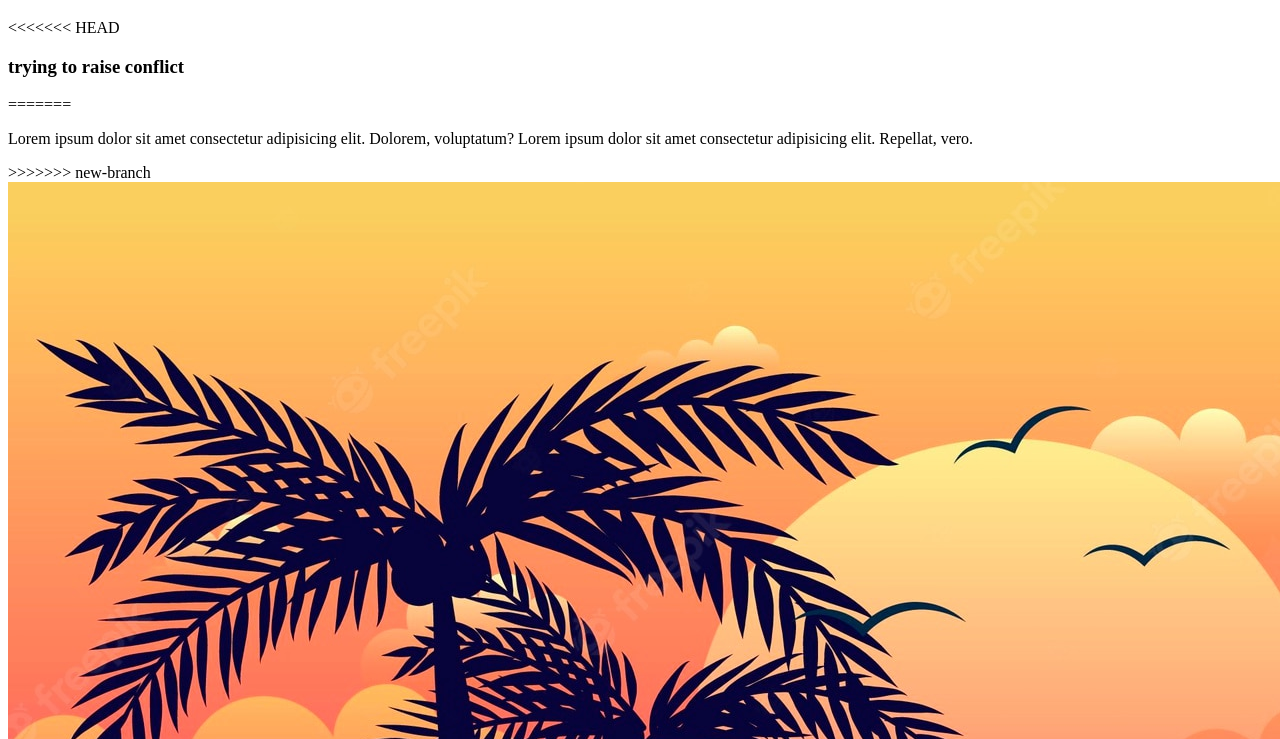
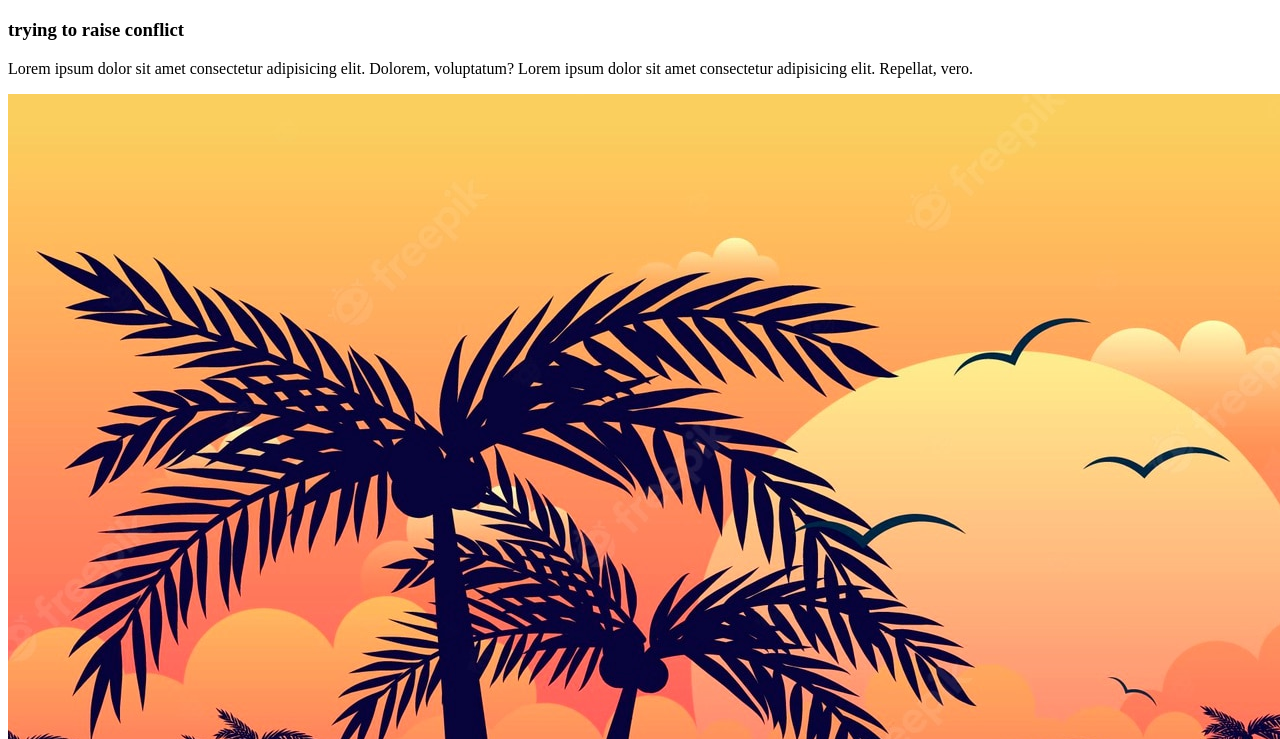
Before and after one commit to piyushsingh1801/learning, a plain HTML site: page index.html in a window 1280 px wide. Shown: the part 61-800 px from the top of the page. Drawn offline with Linux system fonts and the light colour scheme.

Commit message:
resolved

```diff
--- a/index.html
+++ b/index.html
@@ -8,13 +8,10 @@
 </head>
 <body>
     <h1>Learning Git</h1>
-<<<<<<< HEAD
     <h3>trying to raise conflict</h3>
-=======
     <p>Lorem ipsum dolor sit amet consectetur adipisicing elit. Dolorem, voluptatum?
         Lorem ipsum dolor sit amet consectetur adipisicing elit. Repellat, vero.
     </p>
->>>>>>> new-branch
 <div> <img src="bgimg.jpg" alt="default image"> </div>
 </body>
 </html>
```
